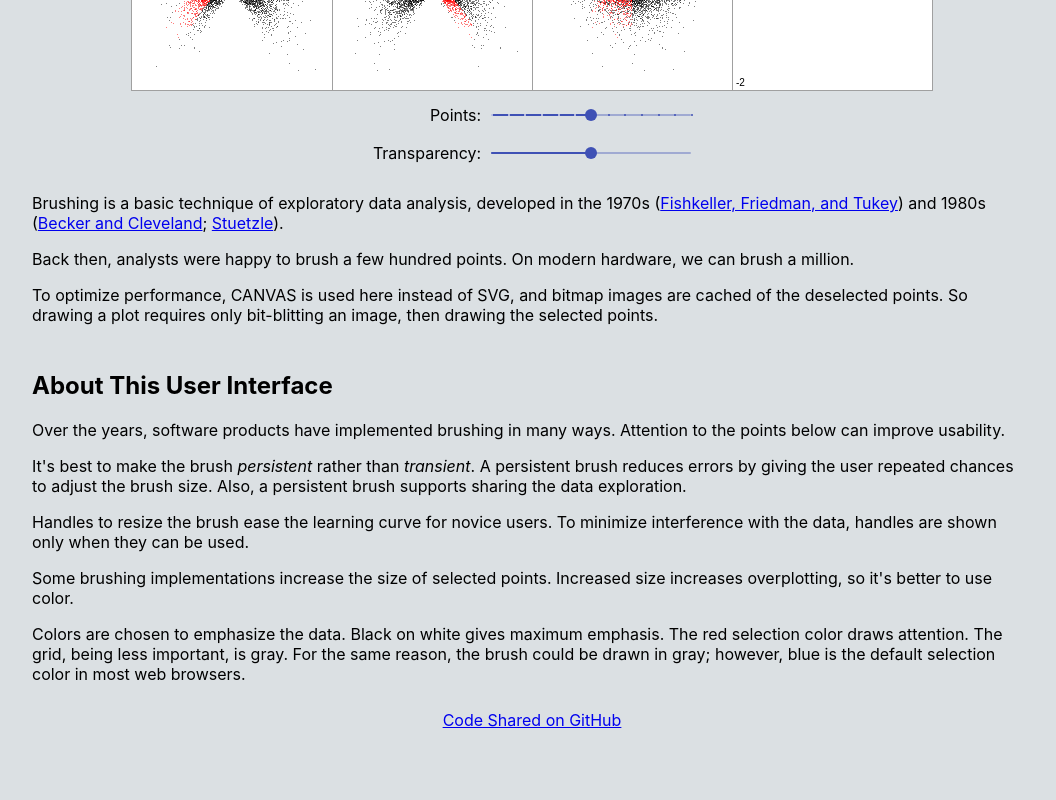
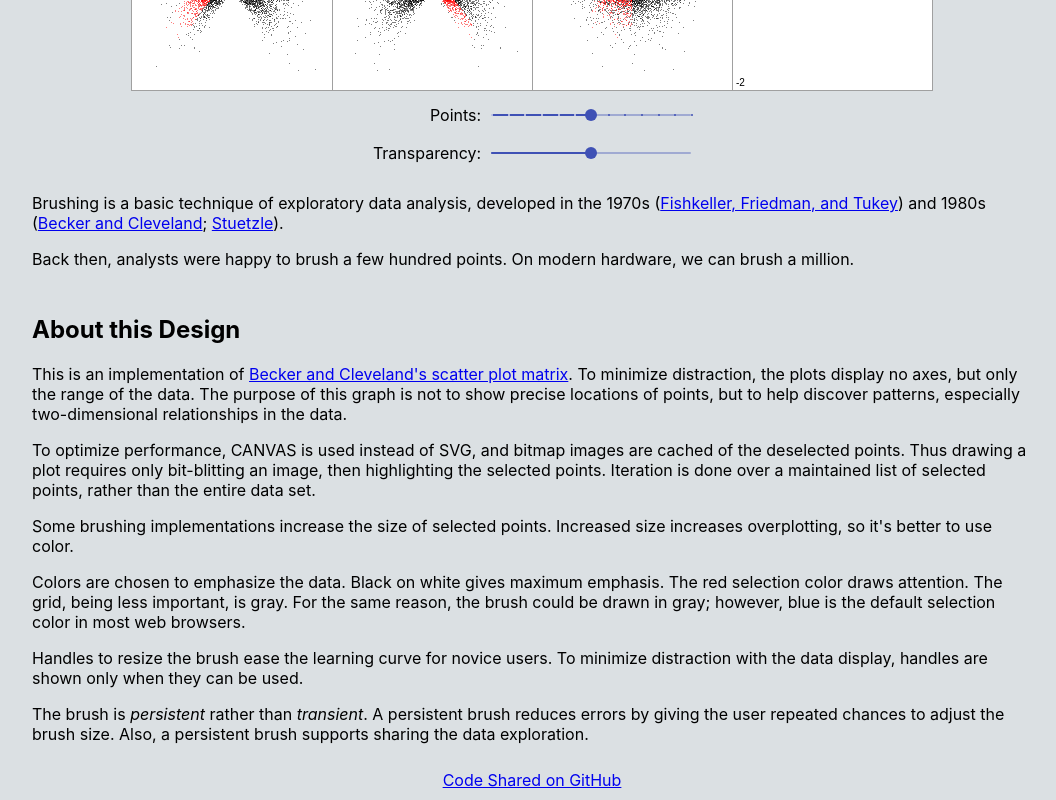
Before and after one commit to hemanrobinson/fast-brushing, a React (Create React App) app: page / in a window 1280 px wide. Shown: the part 813-1613 px from the top of the page, without its empty margins (108-1164 px from the left). Before the commit the page ends 1553 px from the top, so only its background shows below. Built offline with nearby package versions, Linux system fonts and the light colour scheme.

Commit message:
improve text

```diff
--- a/src/App.js
+++ b/src/App.js
@@ -39,26 +39,26 @@ const App = () => {
                 <p>
                 Back then, analysts were happy to brush a few hundred points.  On modern hardware, we can brush a million.
                 </p>
-                <p>
-                To optimize performance, CANVAS is used here instead of SVG, and bitmap images are cached of the deselected points.  So drawing a plot requires only bit-blitting an image, then drawing the selected points.
-                </p>
             </div>
             <div className="Description">
-                <h2>About This User Interface</h2>
+                <h2>About this Design</h2>
                 <p>
-                Over the years, software products have implemented brushing in many ways.  Attention to the points below can improve usability.
+                This is an implementation of <a href="http://www.sci.utah.edu/~kpotter/Library/Papers/becker:1987:BS/index.html">Becker and Cleveland's scatter plot matrix</a>.  To minimize distraction, the plots display no axes, but only the range of the data.  The purpose of this graph is not to show precise locations of points, but to help discover patterns, especially two-dimensional relationships in the data.
                 </p>
                 <p>
-                It's best to make the brush <em>persistent</em> rather than <em>transient</em>.  A persistent brush reduces errors by giving the user repeated chances to adjust the brush size.  Also, a persistent brush supports sharing the data exploration.
-                </p>
-                <p>
-                Handles to resize the brush ease the learning curve for novice users.  To minimize interference with the data, handles are shown only when they can be used.
+                To optimize performance, CANVAS is used instead of SVG, and bitmap images are cached of the deselected points.  Thus drawing a plot requires only bit-blitting an image, then highlighting the selected points.  Iteration is done over a maintained list of selected points, rather than the entire data set.
                 </p>
                 <p>
                 Some brushing implementations increase the size of selected points.  Increased size increases overplotting, so it's better to use color.
                 </p>
                 <p>
                 Colors are chosen to emphasize the data.  Black on white gives maximum emphasis.  The red selection color draws attention.  The grid, being less important, is gray.  For the same reason, the brush could be drawn in gray; however, blue is the default selection color in most web browsers.
+                </p>
+                <p>
+                Handles to resize the brush ease the learning curve for novice users.  To minimize distraction with the data display, handles are shown only when they can be used.
+                </p>
+                <p>
+                The brush is <em>persistent</em> rather than <em>transient</em>.  A persistent brush reduces errors by giving the user repeated chances to adjust the brush size.  Also, a persistent brush supports sharing the data exploration.
                 </p>
             </div>
             <a href="https://github.com/hemanrobinson/brush/">Code Shared on GitHub</a>
```
Also changed, not shown: 2 other files (tests, documents, lock files or other folders).
